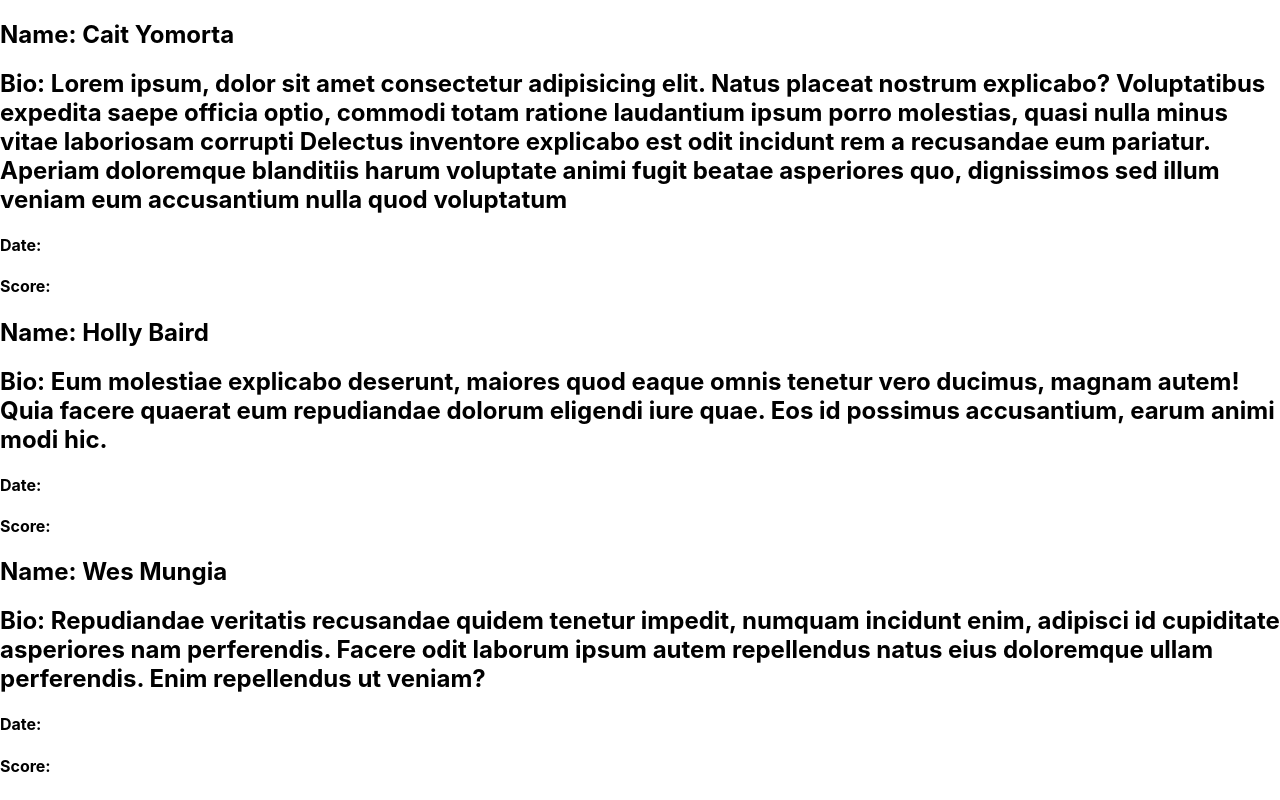
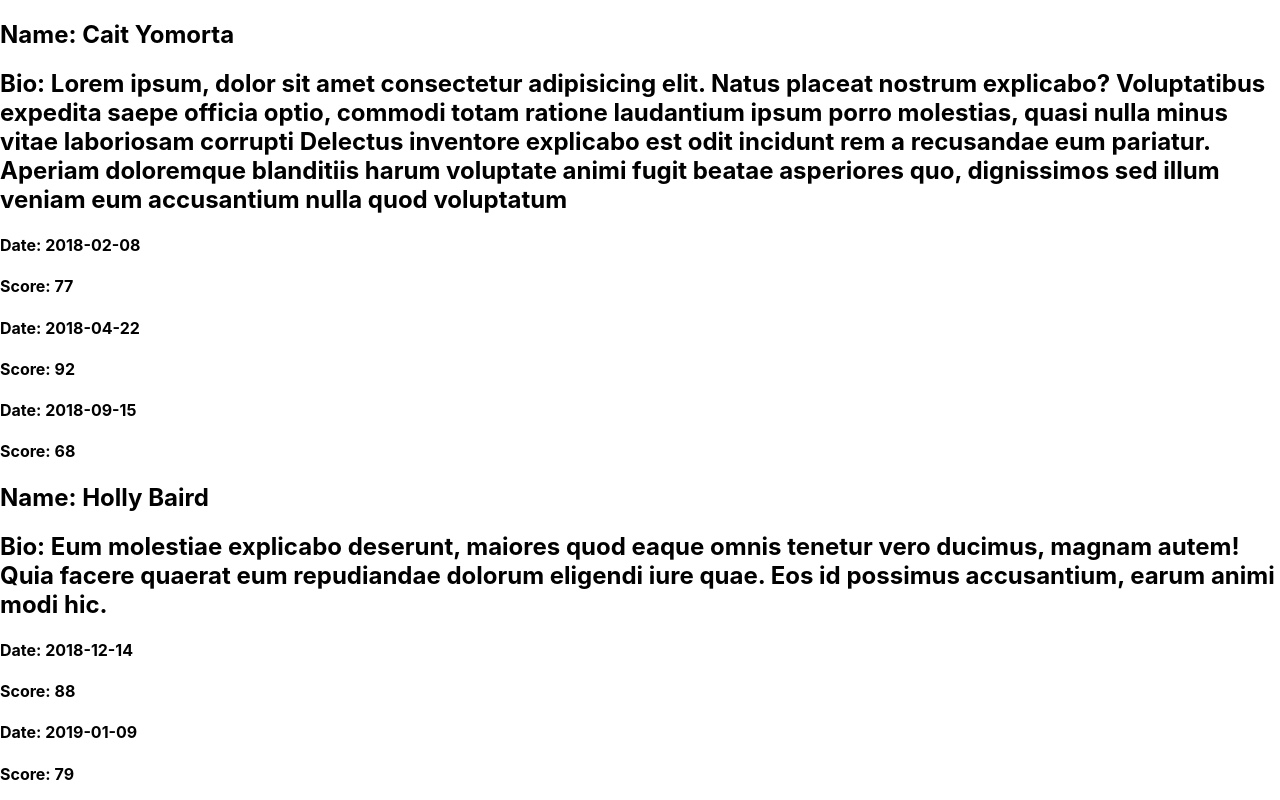
Before and after one commit to ilsyim/students-lab, a React (Create React App) app: page / in a window 1280 px wide. Shown: the top 800 px of the page. Built offline with nearby package versions, Linux system fonts and the light colour scheme.

Commit message:
write score component

```diff
--- a/src/Score.jsx
+++ b/src/Score.jsx
@@ -1,8 +1,8 @@
 const Score = (props) => {
   return (
     <>
-      <h4>Date: </h4>
-      <h4>Score: </h4>
+      <h4>Date: {props.score.date}</h4>
+      <h4>Score: {props.score.score}</h4>
     </>
   );
 }
--- a/src/Student.jsx
+++ b/src/Student.jsx
@@ -6,7 +6,9 @@ const Student = (props) => {
     <div>
         <h2>Name: {props.student.name}</h2>
         <h2>Bio: {props.student.bio}</h2>
-        <Score />
+        {props.student.scores.map((score, idx) =>
+          <Score key={idx} score={score}/>
+        )}
 
     </div>
     </>
```
